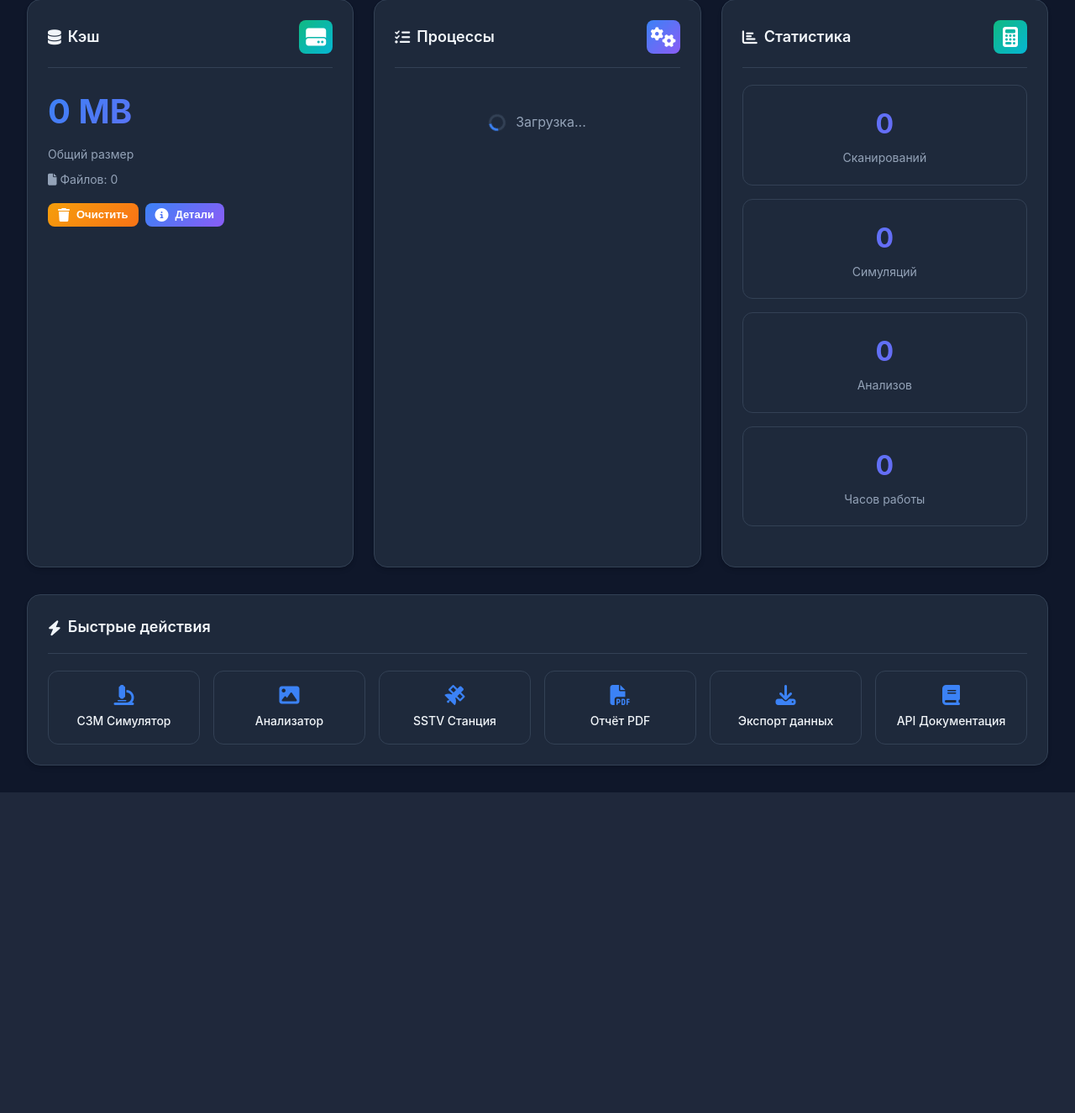
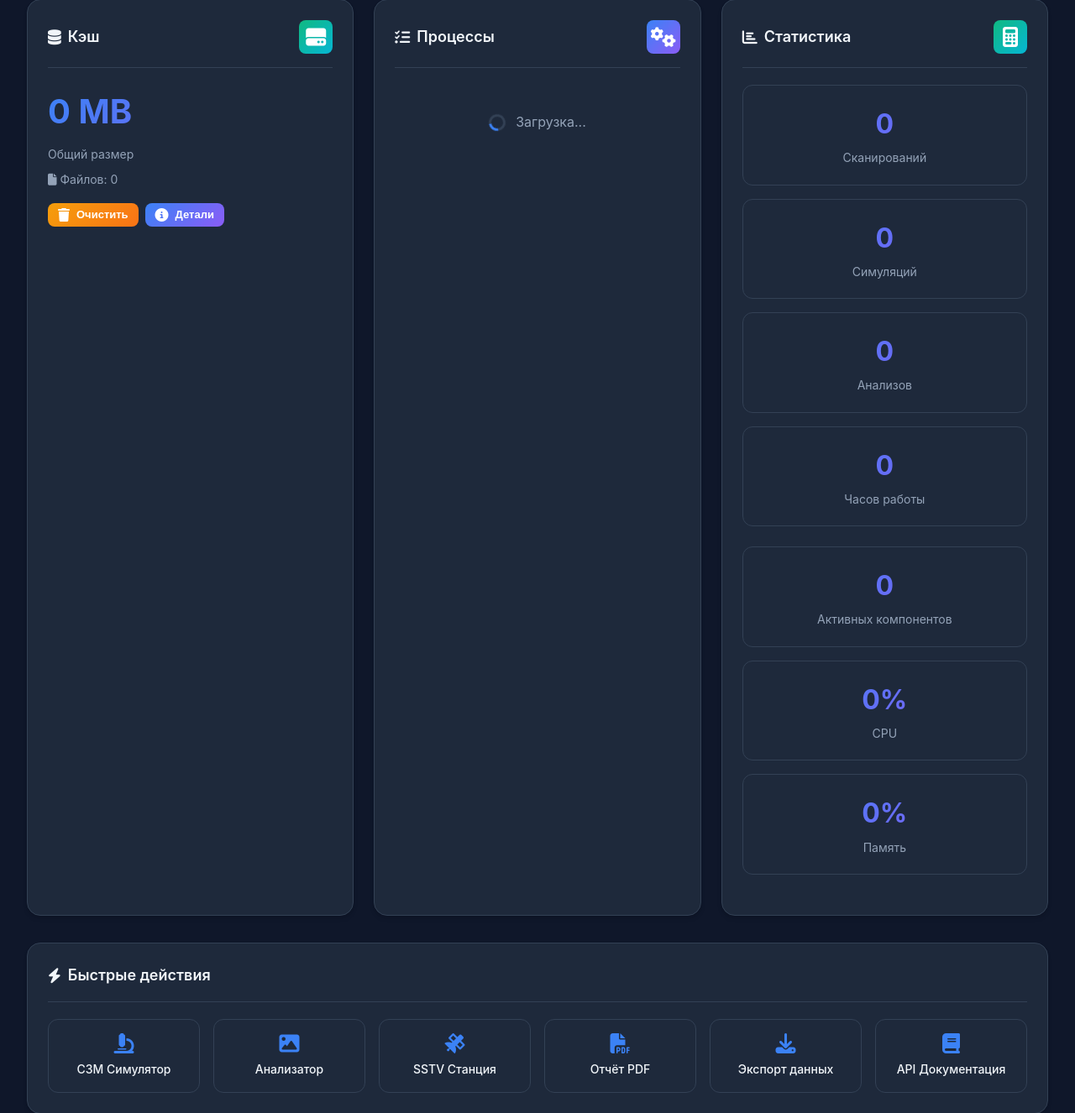
Before and after one commit to QuadDarv1ne/nanoprobe-sim-lab, a Flask app: template templates/dashboard.html in a window 1280 px wide. Shown: the part 533-1859 px from the top of the page at 84% size. Before the commit the page ends 1477 px from the top, so only its background shows below. Run offline with Flask 3, Linux system fonts and the light colour scheme; the template is opened without the code that fills it, so the values that code supplies are empty; parts of the project's set-up code (start-up, migrations or seed data) failed here and were passed over; some libraries are stand-ins or nearby versions.

Commit message:
feat: интеграция /api/stats в dashboard
- Загрузка статистики при обновлении dashboard
- Отображение активных компонентов, CPU, памяти
- Новые stat-card для системных метрик

```diff
--- a/templates/dashboard.html
+++ b/templates/dashboard.html
@@ -1049,6 +1049,20 @@
                             <div class="stat-label">Часов работы</div>
                         </div>
                     </div>
+                    <div class="stats-grid" style="margin-top: 1rem;">
+                        <div class="stat-card">
+                            <div class="stat-value" id="stat-components-active" style="color: var(--success);">0</div>
+                            <div class="stat-label">Активных компонентов</div>
+                        </div>
+                        <div class="stat-card">
+                            <div class="stat-value" id="stat-cpu" style="color: var(--primary);">0%</div>
+                            <div class="stat-label">CPU</div>
+                        </div>
+                        <div class="stat-card">
+                            <div class="stat-value" id="stat-memory" style="color: var(--warning);">0%</div>
+                            <div class="stat-label">Память</div>
+                        </div>
+                    </div>
                 </div>
             </div>
 
@@ -1359,9 +1373,10 @@
             Promise.all([
                 fetch('/api/system_info').then(r => r.json()),
                 fetch('/api/component_status').then(r => r.json()),
-                fetch('/api/logs').then(r => r.json())
-            ]).then(([systemInfo, components, logs]) => {
-                updateDashboard({ ...systemInfo, components, logs });
+                fetch('/api/logs').then(r => r.json()),
+                fetch('/api/stats').then(r => r.json()).catch(() => ({}))
+            ]).then(([systemInfo, components, logs, stats]) => {
+                updateDashboard({ ...systemInfo, components, logs, stats });
             }).catch(error => {
                 console.error('Ошибка загрузки данных:', error);
             });
@@ -1402,6 +1417,17 @@
                     const used = (data.system_metrics.memory_used / 1024 ** 3).toFixed(1);
                     const total = (data.system_metrics.memory_total / 1024 ** 3).toFixed(1);
                     document.getElementById('memory-detail').textContent = `${used} / ${total} GB`;
+                }
+            }
+
+            // Stats from /api/stats
+            if (data.stats) {
+                if (data.stats.components) {
+                    document.getElementById('stat-components-active').textContent = data.stats.components.active;
+                }
+                if (data.stats.system) {
+                    document.getElementById('stat-cpu').textContent = data.stats.system.cpu_percent.toFixed(1) + '%';
+                    document.getElementById('stat-memory').textContent = data.stats.system.memory_percent.toFixed(1) + '%';
                 }
             }
 
```
